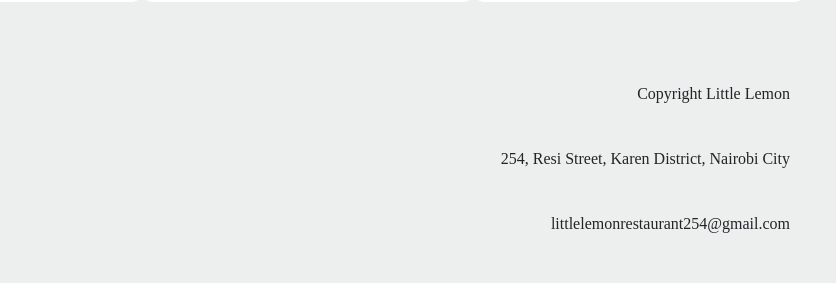
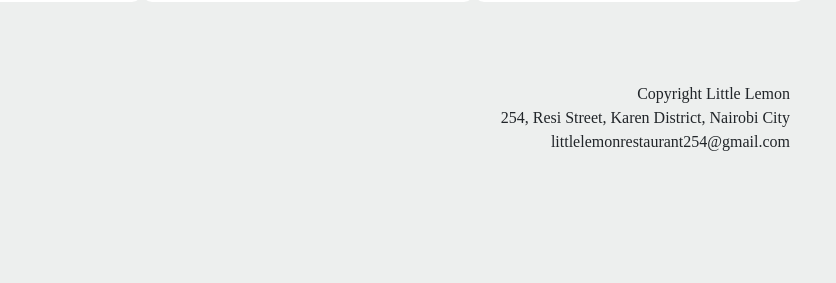
Before and after one commit to KairuAngela/angy-kairu-meta-portfolio-project, a plain HTML site: page index.html in a window 1280 px wide. Shown: the part 1564-1847 px from the top of the page, 332-1168 px from the left. Drawn offline with nearby package versions, Linux system fonts and the light colour scheme; a web font is replaced by a local one.

Commit message:
Revising project files

```diff
--- a/index.html
+++ b/index.html
@@ -78,9 +78,10 @@
             </div>
 
             <div>
-                <p>Copyright Little Lemon</p>
-                <p>254, Resi Street, Karen District, Nairobi City </p>
-                <p>littlelemonrestaurant254@gmail.com</p>
+                <p>Copyright Little Lemon
+                    <br>254, Resi Street, Karen District, Nairobi City
+                    <br>littlelemonrestaurant254@gmail.com
+                </p>
             </div>
         </footer>
     </body>
```
Also changed, not shown: about.html (+4 -1 lines), book.html (+4 -3 lines), menu.html (+4 -3 lines), Asset 14@4x.png (deleted), Asset 18@4x.png (deleted), Asset 20@4x.png (deleted), Asset 7@4x.png (deleted), Asset 9@4x.png (deleted), lab_skel.txt (deleted), logo_foo.png (deleted), progress_20260428.txt.
